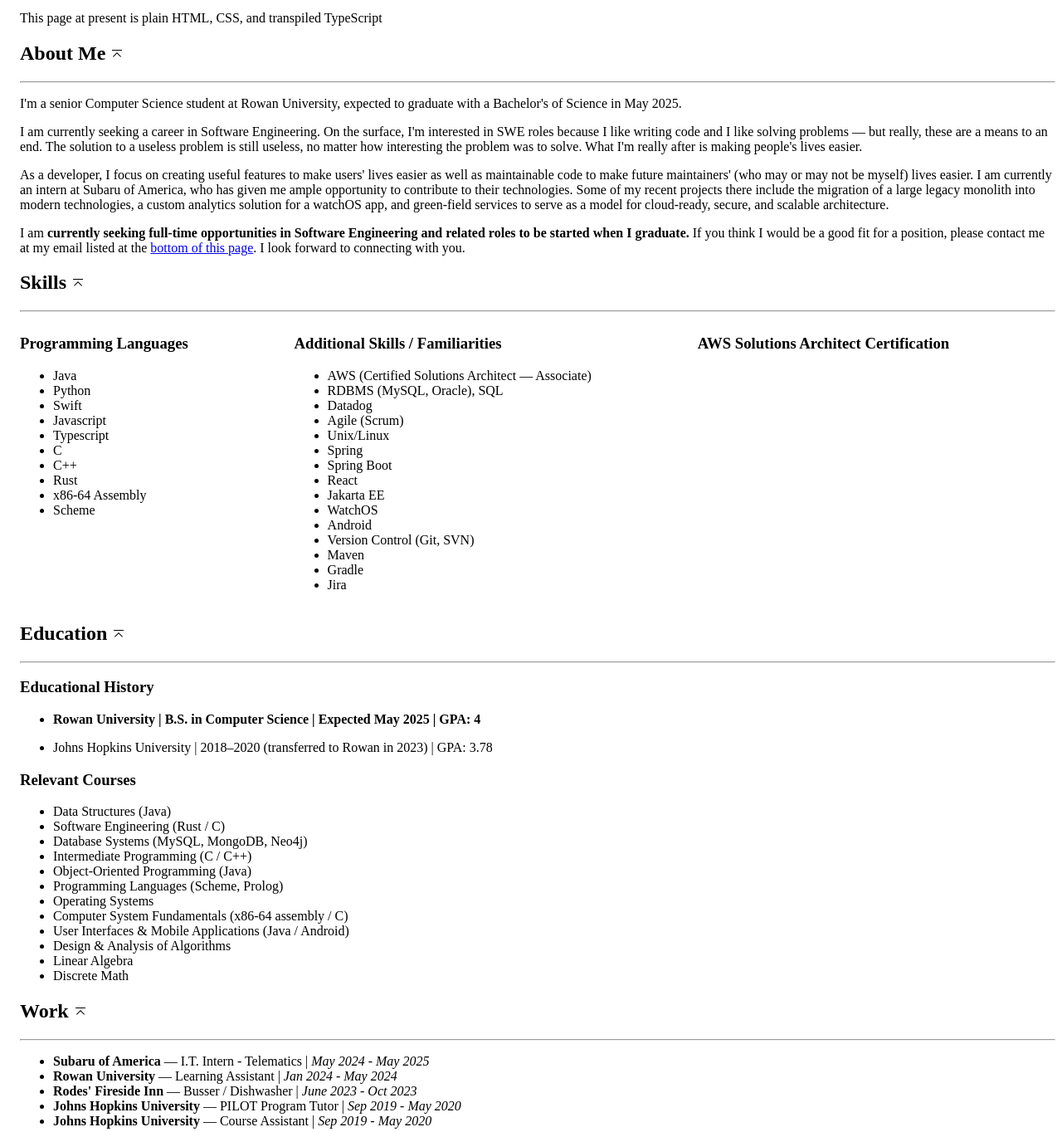
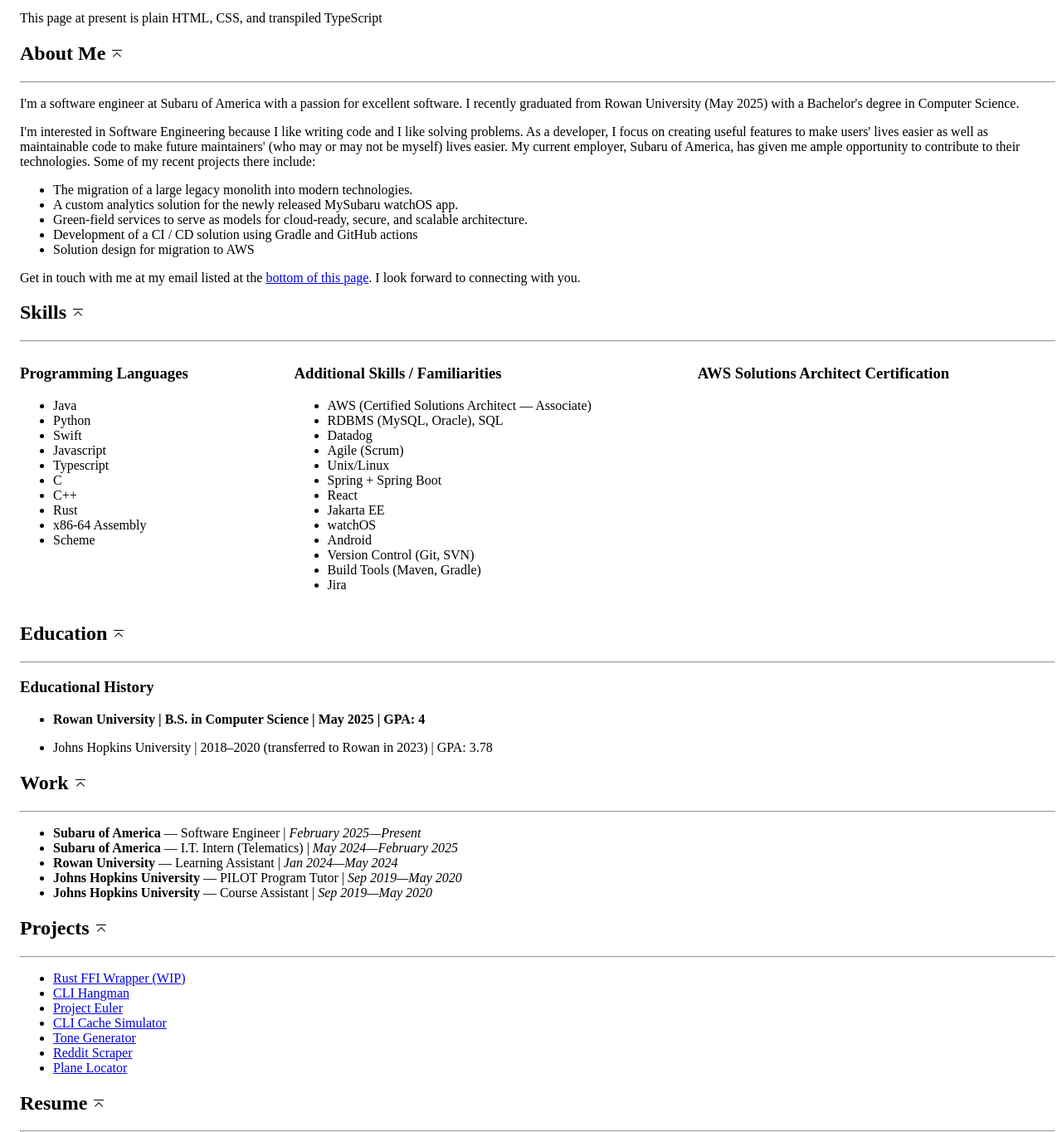
Before and after one commit to achance6/My-Web-Page, a website with bundled scripts: page index.html in a window 1280 px wide. Shown: the part 310-1674 px from the top of the page at 83% size. Built offline with nearby package versions, Linux system fonts and the light colour scheme; a script that the page names is missing.

Commit message:
updated copy

```diff
--- a/index.html
+++ b/index.html
@@ -49,31 +49,25 @@
         <hr/>
         <section>
             <p>
-                I'm a senior Computer Science student at Rowan University,
-                expected to graduate with a Bachelor's of Science in May 2025.
+                I'm a software engineer at Subaru of America with a passion for excellent software.
+                I recently graduated from Rowan University (May 2025) with a Bachelor's degree in Computer Science.
             </p>
             <p>
-                I am currently seeking a career in Software Engineering.
-                On the surface, I'm interested in SWE roles because I like writing code and I like solving problems
-                &#8212 but really,
-                these are a means to an end. The solution to a useless problem is still useless,
-                no matter how interesting the problem was to solve.
-                What I'm really after is making people's lives easier.
-            </p>
-            <p>
+                I'm interested in Software Engineering because I like writing code and I like solving problems.
                 As a developer, I focus on creating useful features to make users' lives easier as well as
                 maintainable code to make future maintainers' (who may or may not be myself) lives easier.
-                I am currently an intern at Subaru of America, who has given me ample opportunity to contribute to their
-                technologies. Some of my recent projects there include the migration of a large legacy monolith into
-                modern technologies,
-                a custom analytics solution for a watchOS app,
-                and green-field services to serve as a model for cloud-ready, secure, and scalable architecture.
+                My current employer, Subaru of America, has given me ample opportunity to contribute to their
+                technologies. Some of my recent projects there include:
             </p>
+            <ul>
+                <li>The migration of a large legacy monolith into modern technologies.</li>
+                <li>A custom analytics solution for the newly released MySubaru watchOS app.</li>
+                <li>Green-field services to serve as models for cloud-ready, secure, and scalable architecture.</li>
+                <li>Development of a CI / CD solution using Gradle and GitHub actions</li>
+                <li>Solution design for migration to AWS</li>
+            </ul>
             <p>
-                I am <strong> currently seeking full-time opportunities in Software Engineering and related roles to be
-                started
-                when I graduate. </strong> If you think I would be a good fit for a position,
-                please contact me at my email listed at the
+                Get in touch with me at my email listed at the
                 <a href="#contact-info-section-header"> bottom of this page</a>.
                 I look forward to connecting with you.
             </p>
@@ -111,15 +105,13 @@
                     <li>Datadog</li>
                     <li>Agile (Scrum)</li>
                     <li>Unix/Linux</li>
-                    <li>Spring</li>
-                    <li>Spring Boot</li>
+                    <li>Spring + Spring Boot</li>
                     <li>React</li>
                     <li>Jakarta EE</li>
-                    <li>WatchOS</li>
+                    <li>watchOS</li>
                     <li>Android</li>
                     <li>Version Control (Git, SVN)</li>
-                    <li>Maven</li>
-                    <li>Gradle</li>
+                    <li>Build Tools (Maven, Gradle)</li>
                     <li>Jira</li>
                 </ul>
             </section>
@@ -144,27 +136,10 @@
         <section>
             <h3>Educational History</h3>
             <ul>
-                <li><b>Rowan University | B.S. in Computer Science | Expected May 2025 | GPA: 4</b></li>
+                <li><b>Rowan University | B.S. in Computer Science | May 2025 | GPA: 4</b></li>
             </ul>
             <ul>
                 <li>Johns Hopkins University | 2018–2020 (transferred to Rowan in 2023) | GPA: 3.78</li>
-            </ul>
-        </section>
-        <section>
-            <h3>Relevant Courses</h3>
-            <ul>
-                <li>Data Structures (Java)</li>
-                <li>Software Engineering (Rust / C)</li>
-                <li>Database Systems (MySQL, MongoDB, Neo4j)</li>
-                <li>Intermediate Programming (C / C++)</li>
-                <li>Object-Oriented Programming (Java)</li>
-                <li>Programming Languages (Scheme, Prolog)</li>
-                <li>Operating Systems</li>
-                <li>Computer System Fundamentals (x86-64 assembly / C)</li>
-                <li>User Interfaces & Mobile Applications (Java / Android)</li>
-                <li>Design & Analysis of Algorithms</li>
-                <li>Linear Algebra</li>
-                <li>Discrete Math</li>
             </ul>
         </section>
     </section>
@@ -177,11 +152,11 @@
         </header>
         <hr/>
         <ul>
-            <li><b>Subaru of America </b> &#8212 I.T. Intern - Telematics | <i>May 2024 - May 2025</i></li>
-            <li><b>Rowan University</b> &#8212 Learning Assistant | <i>Jan 2024 - May 2024</i></li>
-            <li><b>Rodes' Fireside Inn</b> &#8212 Busser / Dishwasher | <i>June 2023 - Oct 2023</i></li>
-            <li><b>Johns Hopkins University</b> &#8212 PILOT Program Tutor | <i>Sep 2019 - May 2020</i></li>
-            <li><b>Johns Hopkins University</b> &#8212 Course Assistant | <i>Sep 2019 - May 2020</i></li>
+            <li><b>Subaru of America </b> &#8212 Software Engineer | <i>February 2025—Present</i></li>
+            <li><b>Subaru of America </b> &#8212 I.T. Intern (Telematics) | <i>May 2024—February 2025</i></li>
+            <li><b>Rowan University</b> &#8212 Learning Assistant | <i>Jan 2024—May 2024</i></li>
+            <li><b>Johns Hopkins University</b> &#8212 PILOT Program Tutor | <i>Sep 2019—May 2020</i></li>
+            <li><b>Johns Hopkins University</b> &#8212 Course Assistant | <i>Sep 2019—May 2020</i></li>
         </ul>
     </section>
     <section class="main-section">
```
